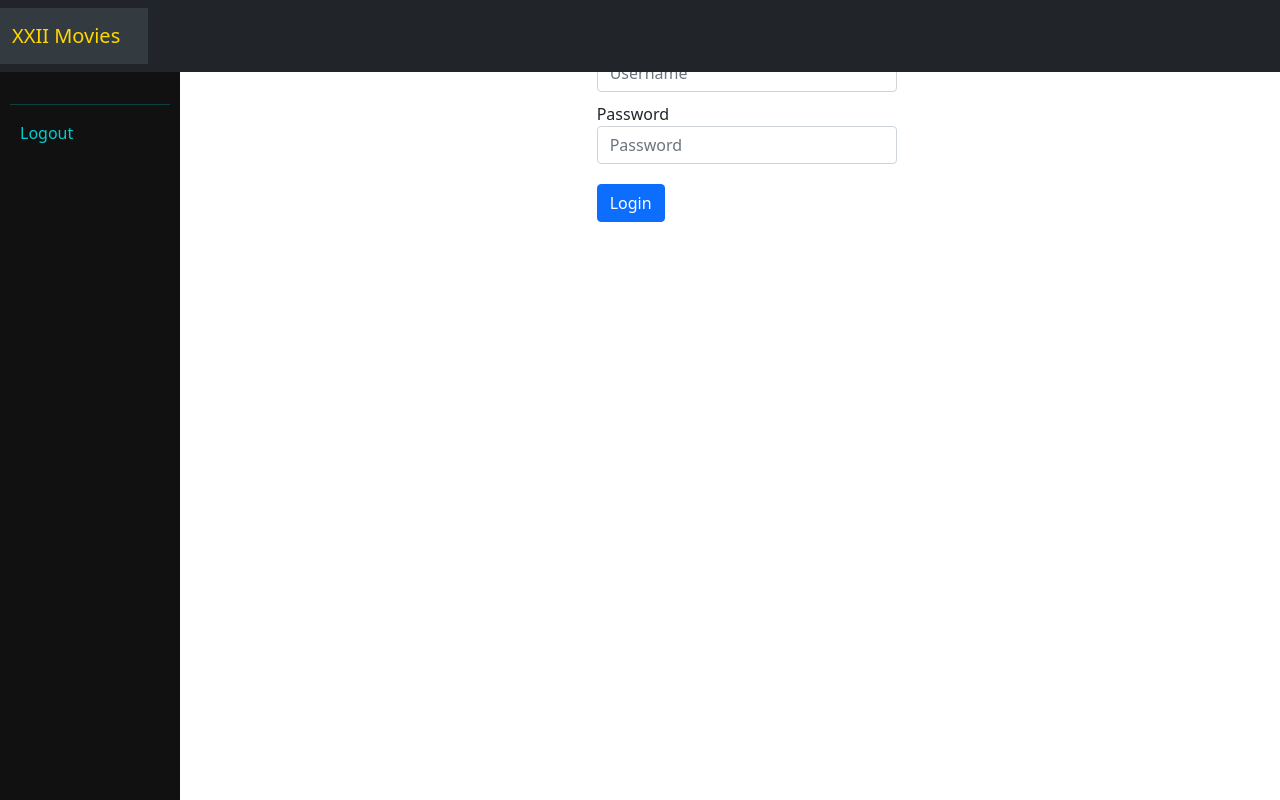
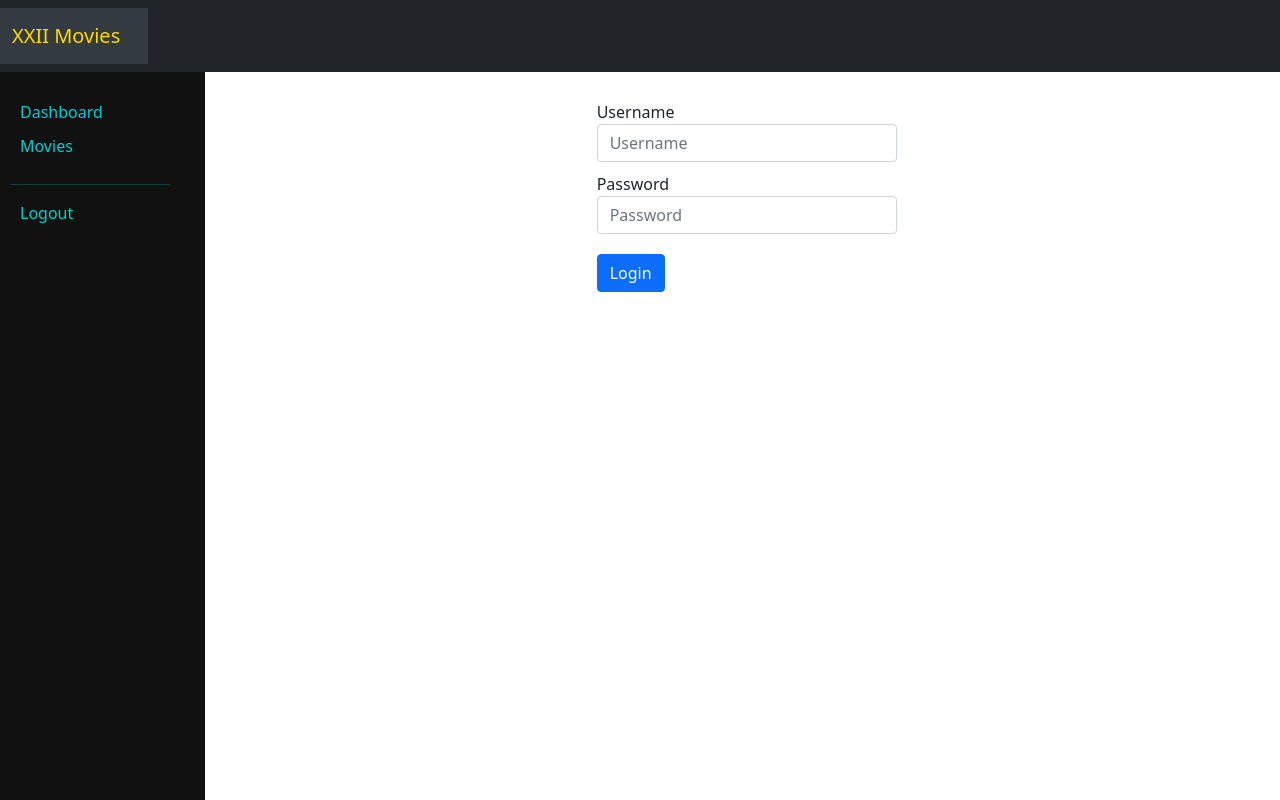
Before and after one commit to ahadsenja/movies-angular, an Angular app: page /login in a window 1280 px wide. Built offline with nearby package versions, Linux system fonts and the light colour scheme.

Commit message:
chore: update app component style

```diff
--- a/src/app/app.component.css
+++ b/src/app/app.component.css
@@ -0,0 +1,16 @@
+#sidebar {
+ height: 100%;
+ width: 16%;
+ padding-top: 80px;
+ position: fixed;
+ background-color: #111;
+}
+
+#dashboard {
+ margin-top: 70px;
+}
+
+#navbar {
+ background-color: black;
+ box-shadow: 0 4x 5x rgba(0,0,0,0.2) 0 4x 4x rgba(0,0,0,0.26);
+}
```
